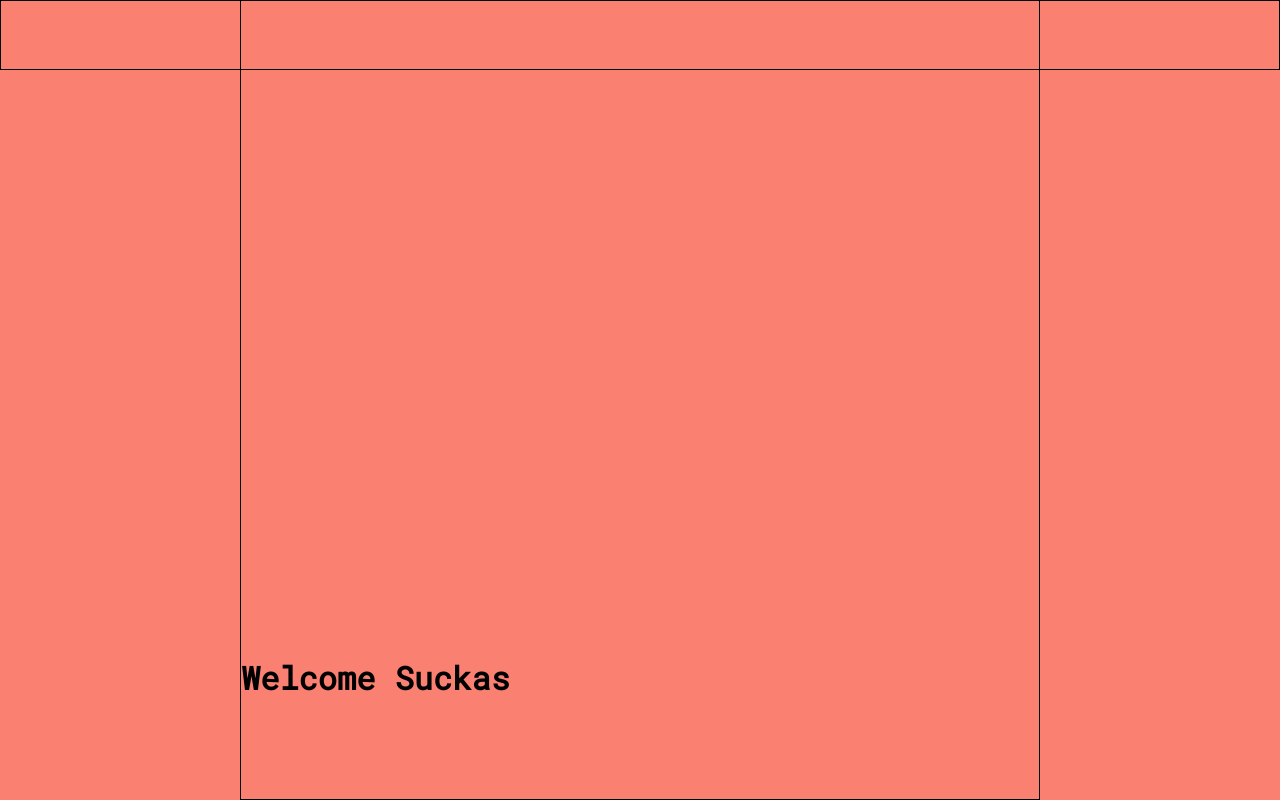
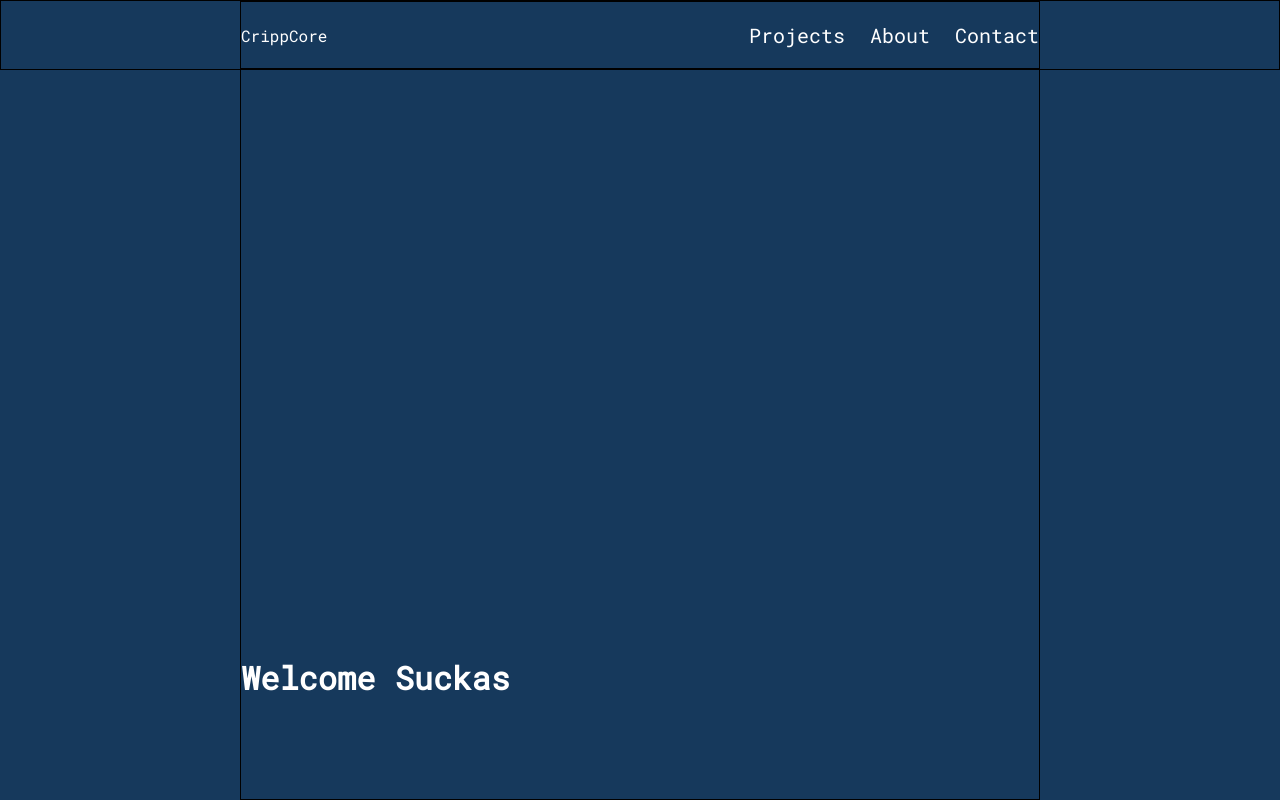
Before and after one commit to cjcmattsson/my-portfolio, a React app: page / in a window 1280 px wide. Shown: the top 800 px of the page. Built offline with nearby package versions, Linux system fonts and the light colour scheme.

Commit message:
Set up node-sass/scss, loop out menu items & structured project

```diff
--- /dev/null
+++ b/src/assets/styles/general.scss
@@ -0,0 +1,11 @@
+@import url('https://fonts.googleapis.com/css?family=Roboto+Mono');
+
+* {
+  box-sizing: border-box;
+  font-family: 'Roboto Mono', monospace;
+}
+
+body {
+  margin: 0;
+  padding: 0;
+}
--- /dev/null
+++ b/src/assets/styles/style.scss
@@ -0,0 +1,5 @@
+@import 'general';
+@import '../../components/App/App';
+@import '../../components/HeroPage/HeroPage';
+@import '../../components/Nav/Nav';
+@import '../../components/ProjectsWrapper/ProjectsWrapper';
--- a/src/components/App/App.js
+++ b/src/components/App/App.js
@@ -1,6 +1,9 @@
 import React, { Component } from 'react';
-import './App.css';
-import Nav from '../Nav/Nav';
+import '../../index.css';
+
+import Nav from '../Nav/Nav.jsx';
+import NavLinks from '../NavItem/NavLinks';
+
 import HeroPage from '../HeroPage/HeroPage';
 import ProjectsWrapper from '../ProjectsWrapper/ProjectsWrapper';
 
@@ -9,7 +12,7 @@ class App extends Component {
   render() {
     return (
       <div className="App">
-        <Nav />
+        <Nav navlinks={NavLinks}/>
         <HeroPage text="Welcome Suckas"/>
         <ProjectsWrapper />
       </div>
--- a/src/components/App/App.css
+++ b/src/components/App/App.scss
@@ -1,4 +1,4 @@
 .App {
-  width: 100vw;
+  width: 100%;
   height: auto;
 }
--- a/src/components/HeroPage/HeroPage.js
+++ b/src/components/HeroPage/HeroPage.js
@@ -1,11 +1,11 @@
 import React, { Component } from 'react';
-import './HeroPage.css';
+import '../../index.css';
 
 class HeroPage extends Component {
   render() {
     return (
       <div className="heroPage">
-        <div className="container">
+        <div className="heroContainer">
           <h1>{this.props.text}</h1>
         </div>
       </div>
--- /dev/null
+++ b/src/components/HeroPage/HeroPage.scss
@@ -0,0 +1,24 @@
+.heroPage {
+  width: 100%;
+  height: 100vh;
+  background-color: #16395c;
+  display: flex;
+  justify-content: center;
+  padding: 0 25px;
+
+  .heroContainer {
+    width: 100%;
+    height: 100vh;
+    max-width: 800px;
+    border: 1px solid black;
+    display: flex;
+    align-items: flex-end;
+    padding-bottom: 100px;
+
+
+    h1 {
+      margin: 0;
+      color: #fff;
+    }
+  }
+}
--- a/src/components/Nav/Nav.js
+++ /dev/null
@@ -1,14 +0,0 @@
-import React, { Component } from 'react';
-import './Nav.css';
-
-class Nav extends Component {
-  render(){
-    return (
-      <nav className="Navbar">
-
-      </nav>
-    )
-  }
-}
-
-export default Nav;
--- /dev/null
+++ b/src/components/Nav/Nav.jsx
@@ -0,0 +1,26 @@
+import React, { Component } from 'react';
+import NavItem from '../NavItem/NavItem.jsx';
+import '../../index.css';
+
+class Nav extends Component {
+  render(){
+    return (
+      <nav className="Navbar">
+        <div className="navContent">
+            <div className="logotype">
+              <p>CrippCore</p>
+            </div>
+            <div className="menu">
+              <ul>
+                {this.props.navlinks && this.props.navlinks.map((navlink, key) => {
+                  return <NavItem item={navlink} key={key} />
+                })}
+              </ul>
+            </div>
+          </div>
+      </nav>
+    )
+  }
+}
+
+export default Nav;
--- /dev/null
+++ b/src/components/Nav/Nav.scss
@@ -0,0 +1,60 @@
+.Navbar {
+  color: white;
+  top: 0;
+  left: 0;
+  width: 100%;
+  height: 70px;
+  position: fixed;
+  display: flex;
+  justify-content: center;
+  border: 1px solid black;
+  padding: 0 25px;
+
+  .navContent {
+    border: 1px solid black;
+    height: 100%;
+    width: 100%;
+    max-width: 800px;
+    display: flex;
+    flex-direction: row;
+    align-items: center;
+
+  .logotype {
+    width: auto;
+    display: flex;
+    align-items: center;
+    justify-content: center;
+
+    p {
+      margin: 0;
+    }
+  }
+  .menu {
+    flex: 1;
+    display: flex;
+    justify-content: flex-end;
+
+    ul {
+        width: auto;
+        display: flex;
+        justify-content: flex-end;
+        align-items: center;
+        list-style: none;
+        padding: 0;
+
+        li {
+          margin-left: 25px;
+
+          a {
+            font-size: 20px;
+            text-decoration: none;
+            color: white;
+          }
+          a:hover {
+            border-bottom: 2px solid white;
+          }
+        }
+        }
+      }
+    }
+  }
--- /dev/null
+++ b/src/components/NavItem/NavItem.jsx
@@ -0,0 +1,9 @@
+import React from 'react';
+
+const NavItem = (props) => (
+  <li className="navItem">
+    <a href={props.item.link}>{props.item.name}</a>
+  </li>
+)
+
+export default NavItem;
--- /dev/null
+++ b/src/components/NavItem/NavLinks.js
@@ -0,0 +1,16 @@
+const NavLinks = [
+  {
+    name: 'Projects',
+    link: "#"
+  },
+  {
+    name: "About",
+    link: "#"
+  },
+  {
+    name: "Contact",
+    link: "#"
+  }
+];
+
+export default NavLinks;
--- a/src/components/ProjectsWrapper/ProjectsWrapper.js
+++ b/src/components/ProjectsWrapper/ProjectsWrapper.js
@@ -1,13 +1,13 @@
 import React, { Component } from 'react';
 // import Project from '../Project/Project';
-import './ProjectsWrapper.css';
+import '../../index.css';
 
 class ProjectsWrapper extends Component {
 
     render() {
       return (
         <div className="projectsWrapper">
-          <div className="container"></div>
+          <div className="projectsContainer"></div>
         </div>
       );
     }
```
Also changed, not shown: package.json (+8 -3 lines), src/components/ProjectsWrapper/ProjectsWrapper.scss (added, +16 -0 lines), src/components/HeroPage/HeroPage.css (deleted), src/components/Nav/Nav.css (deleted), src/components/ProjectsWrapper/ProjectsWrapper.css (deleted), src/index.css, 1 other file.
